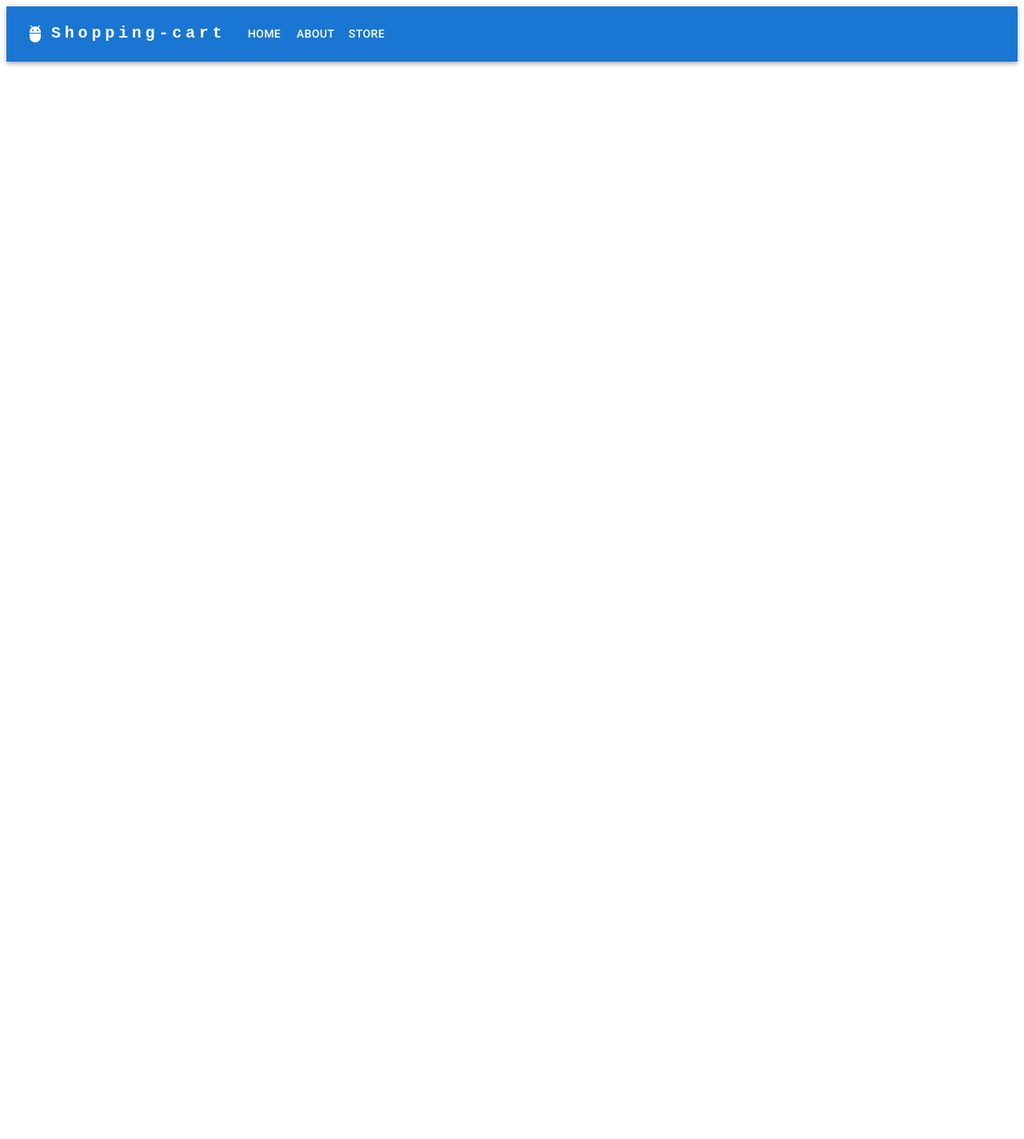
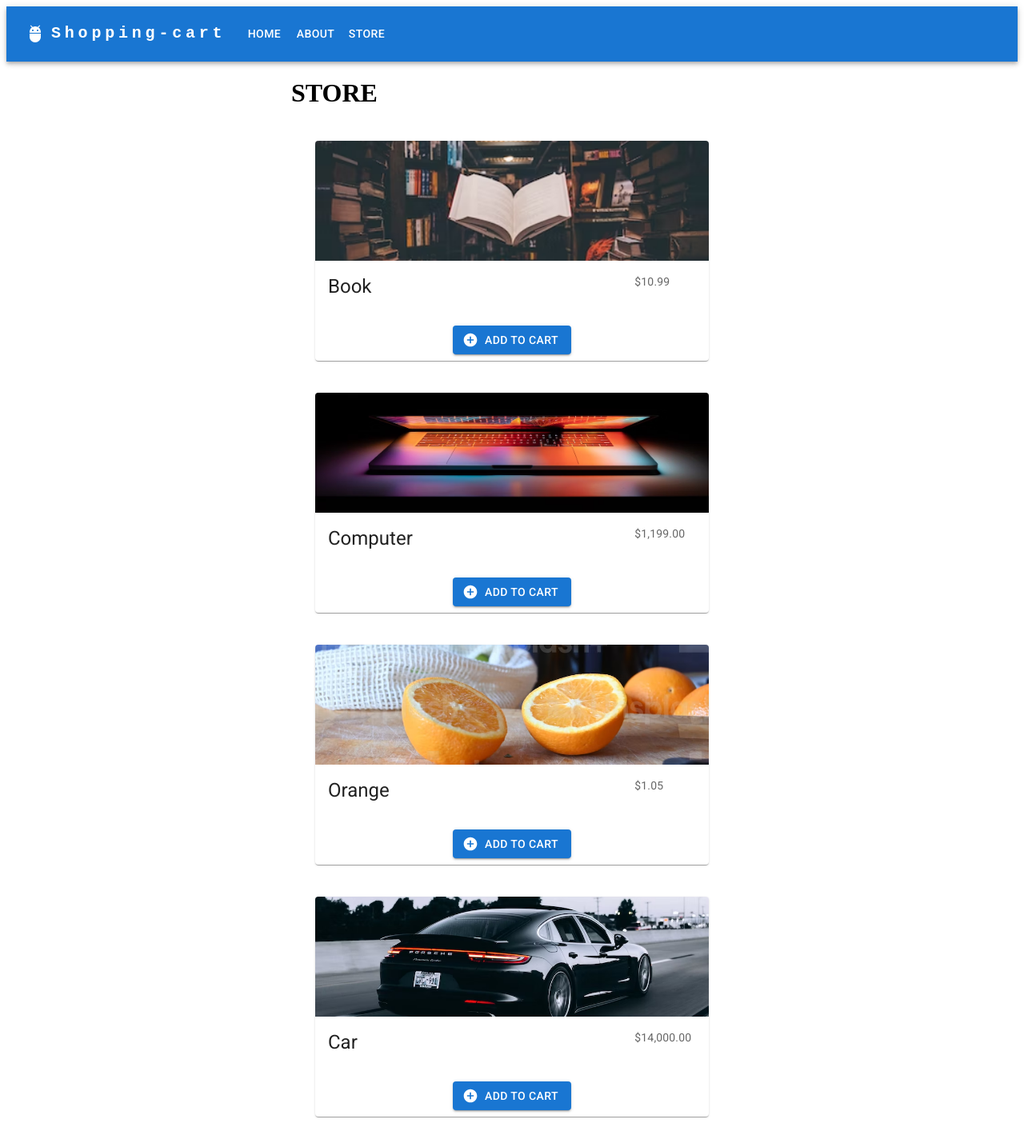
Before and after one commit to ArinaKunashko/Flower-Shop, a React (Create React App) app: page /#/store in a window 1280 px wide. Shown: the whole page at 80% size. Before the commit the page ends 800 px from the top, so only its background shows below. Built offline with nearby package versions, Linux system fonts and the light colour scheme.

Commit message:
Switch to HashRouter

```diff
--- a/package.json
+++ b/package.json
@@ -1,7 +1,7 @@
 {
   "name": "my-app",
   "version": "0.1.0",
-  "homepage": "https://arinakunashko.github.io//Flower-Shop",
+  "homepage": "https://arinakunashko.github.io/Flower-Shop",
   "private": true,
   "dependencies": {
     "@emotion/react": "^11.10.5",
--- a/src/App.tsx
+++ b/src/App.tsx
@@ -13,7 +13,7 @@
       <Navbar />
       <Container maxWidth="sm">
         <Routes>
-          <Route path='/Flower-Shop/' element={<Home />} />
+          <Route path='/' element={<Home />} />
           <Route path='/store' element={<Store />} />
           <Route path='/about' element={<About />} />
         </Routes>
--- a/src/data/items.json
+++ b/src/data/items.json
@@ -3,24 +3,24 @@
       "id": 1,
       "name": "Book",
       "price": 10.99,
-      "imgUrl": "/imgs/book.jpg"
+      "imgUrl": "/Flower-Shop/imgs/book.jpg"
     },
     {
       "id": 2,
       "name": "Computer",
       "price": 1199,
-      "imgUrl": "/imgs/computer.jpg"
+      "imgUrl": "/Flower-Shop/imgs/computer.jpg"
     },
     {
       "id": 3,
       "name": "Orange",
       "price": 1.05,
-      "imgUrl": "/imgs/orange.jpg"
+      "imgUrl": "/Flower-Shop/imgs/orange.jpg"
     },
     {
       "id": 4,
       "name": "Car",
       "price": 14000,
-      "imgUrl": "/imgs/car.jpg"
+      "imgUrl": "/Flower-Shop/imgs/car.jpg"
     }
   ]
--- a/src/index.tsx
+++ b/src/index.tsx
@@ -1,13 +1,13 @@
 import React from 'react'
 import ReactDOM from 'react-dom/client'
 import App from './App'
-import { BrowserRouter } from 'react-router-dom'
+import { HashRouter } from 'react-router-dom'
 
 
 ReactDOM.createRoot(document.getElementById('root') as HTMLElement).render(
     <React.StrictMode>
-        <BrowserRouter>
+        <HashRouter>
             <App />
-        </BrowserRouter>
+        </HashRouter>
     </React.StrictMode>
 )
```
